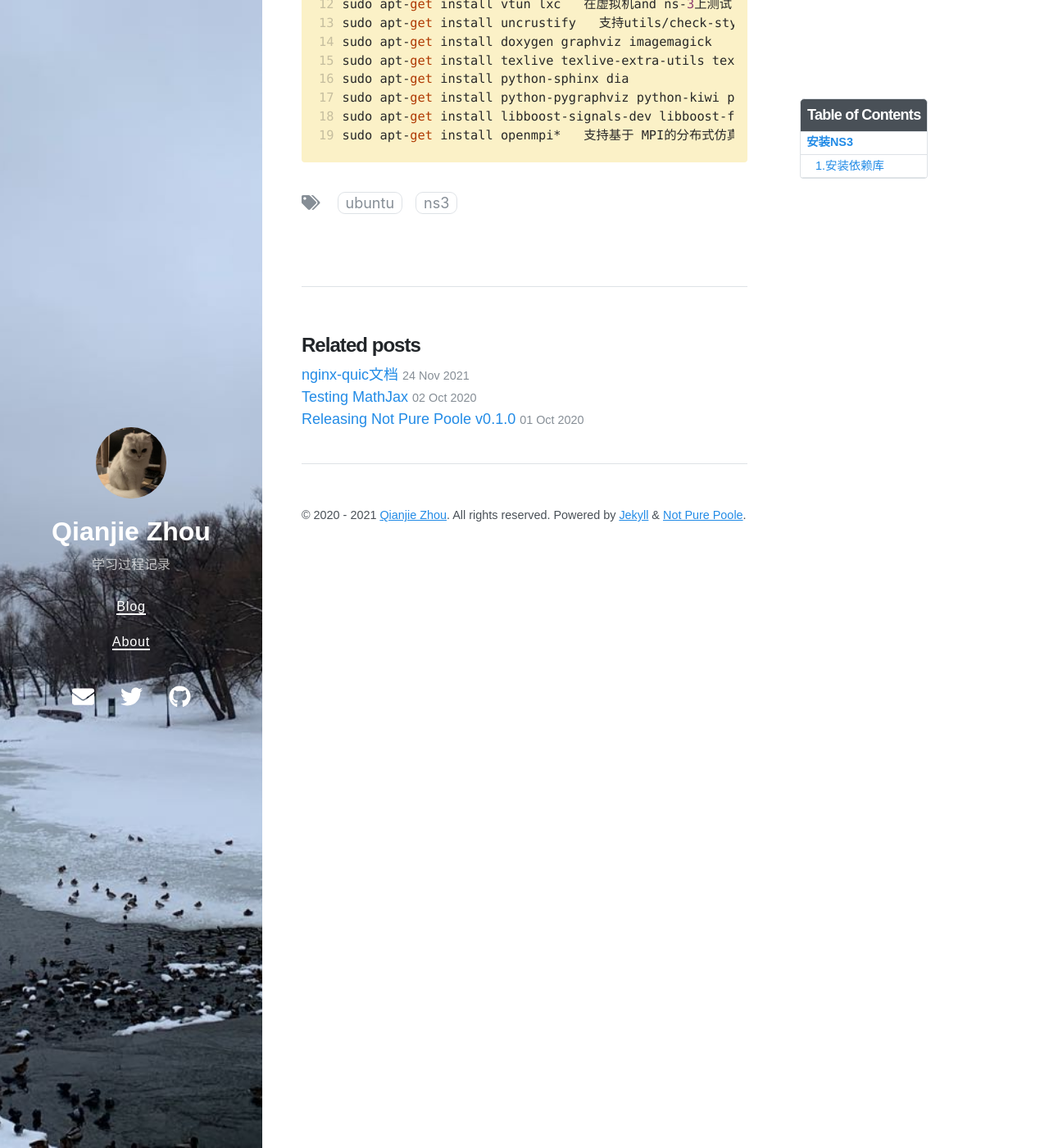
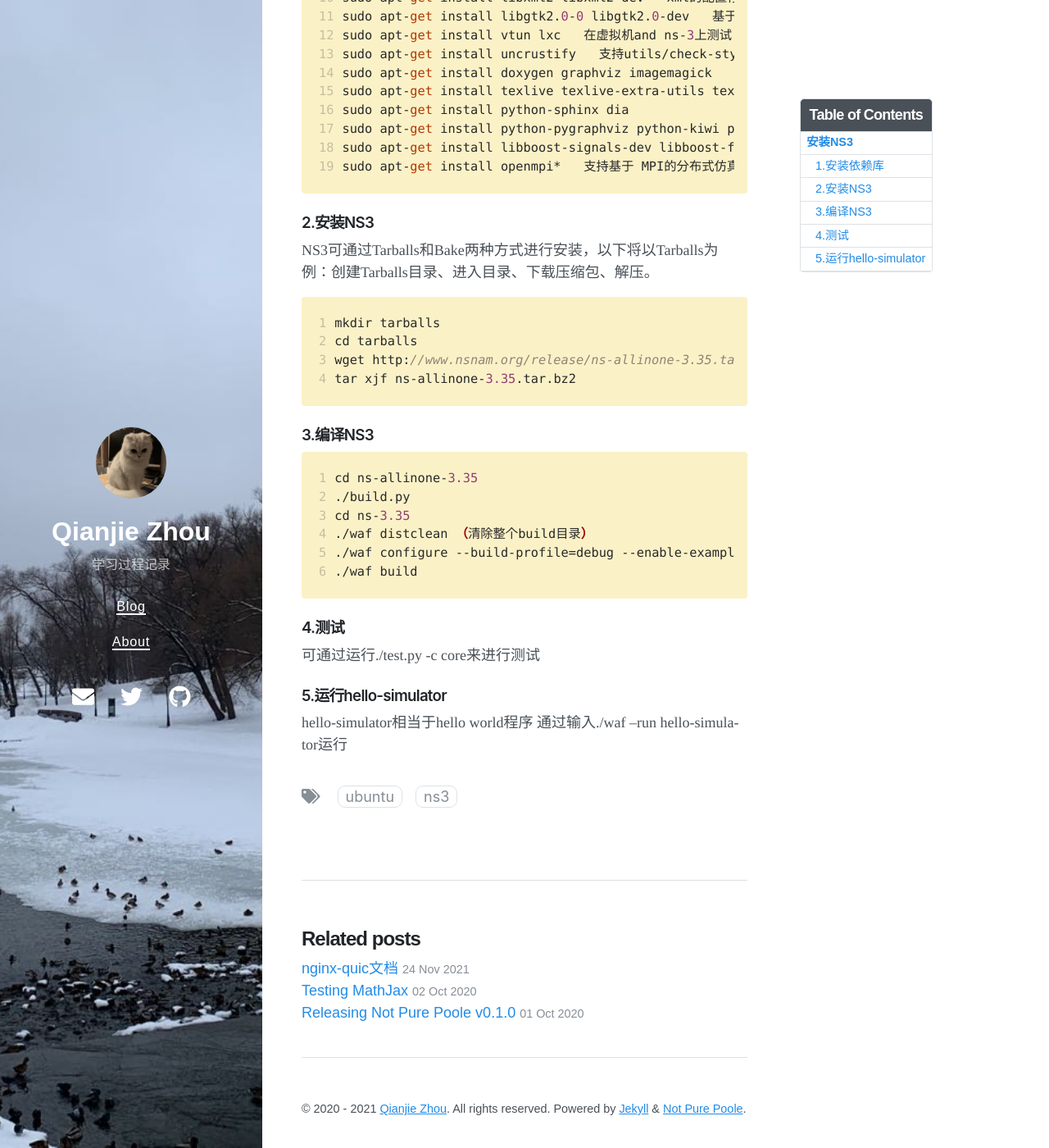
Before and after one commit to qianjiezhou/qianjiezhou.github.io, a Jekyll site: the page built from _posts/2021-11-25-Ubuntu下的NS3安装与入门.md, in a window 1280 px wide and 1400 px high, scrolled down 873 px. Shown: the whole window at 82% size. Built offline with Jekyll 4.4.1, drawn with Linux system fonts in a browser that asks for light colours; nearby versions of some CDN libraries; our own code applies the rules of GitHub Pages for plain Markdown files; some of the changed text lies outside the part shown.

Commit message:
修改文件: _posts/2021-11-25-Ubuntu下的NS3安装与入门.md

```diff
--- a/_posts/2021-11-25-Ubuntu下的NS3安装与入门.md
+++ b/_posts/2021-11-25-Ubuntu下的NS3安装与入门.md
@@ -11,7 +11,9 @@ NS3的开发旨在为网络研究和教育提供开放，可扩展的网络仿
 ### 1.安装依赖库
 在安装NS3前需要安装一些依赖库，在安装库之前可以先更新一下apt
 
+{% highlight js linenos %}
 sudo apt-get update
+{% endhighlight %}
 
 安装依赖库
 {% highlight js linenos %}
@@ -35,3 +37,29 @@ sudo apt-get install python-pygraphviz python-kiwi python- - pygoocanvas libgooc
 sudo apt-get install libboost-signals-dev libboost-filesystem-dev   支持openflow 模块
 sudo apt-get install openmpi*   支持基于 MPI的分布式仿真
 {% endhighlight %}
+
+### 2.安装NS3
+NS3可通过Tarballs和Bake两种方式进行安装，以下将以Tarballs为例：创建Tarballs目录、进入目录、下载压缩包、解压。
+{% highlight js linenos %}
+mkdir tarballs
+cd tarballs
+wget http://www.nsnam.org/release/ns-allinone-3.35.tar.bz2
+tar xjf ns-allinone-3.35.tar.bz2
+{% endhighlight %}
+
+### 3.编译NS3
+{% highlight js linenos %}
+cd ns-allinone-3.35
+./build.py
+cd ns-3.35
+./waf distclean （清除整个build目录）
+./waf configure --build-profile=debug --enable-examples --enable-tests（打开debug并开启例子及帮助）
+./waf build
+{% endhighlight %}
+
+### 4.测试
+可通过运行./test.py -c core来进行测试
+
+### 5.运行hello-simulator
+hello-simulator相当于hello world程序
+通过输入./waf --run hello-simulator运行
```
